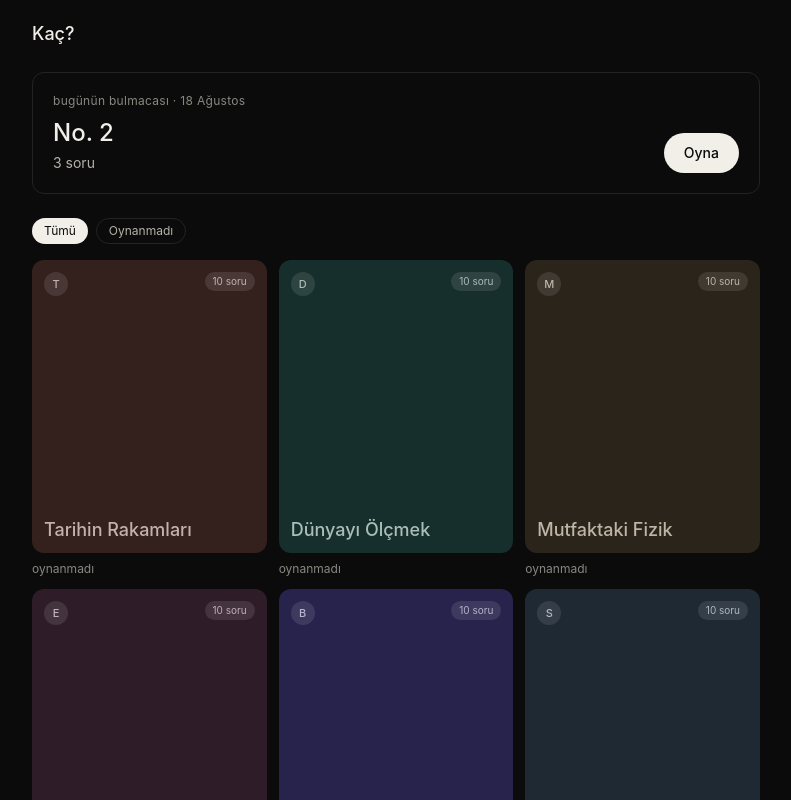
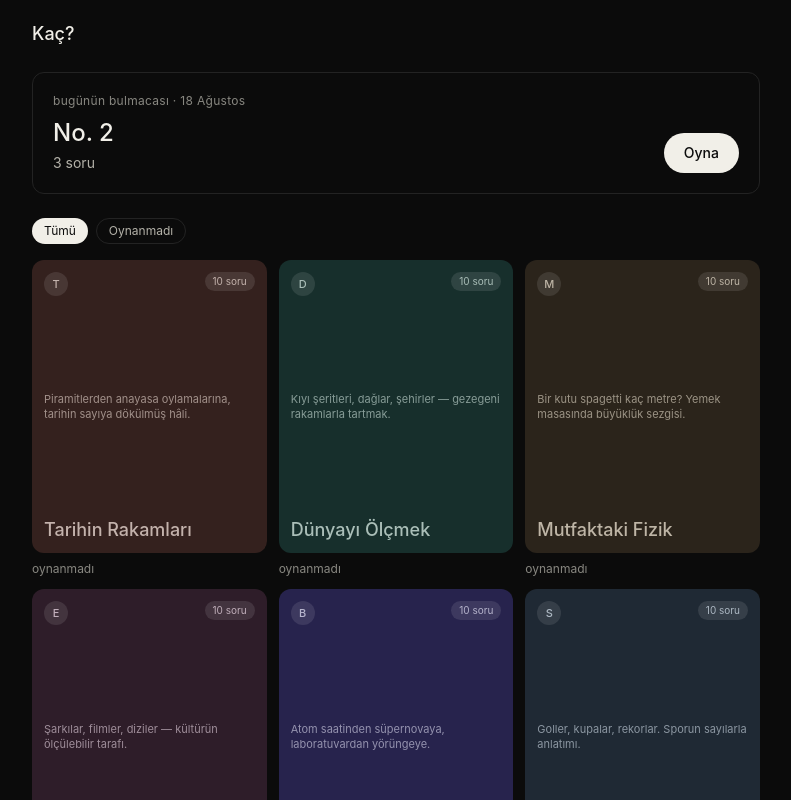
Before and after one commit to OmerHarmankayaC/quiz, a Next.js app: page / in a window 1280 px wide. Shown: the top 800 px of the page, without its empty margins (244-1035 px from the left). Built offline with nearby package versions, Linux system fonts and the light colour scheme.

Commit message:
feat: paket kartinda aciklamayi goster, erisilebilir adi sabitle
Karta basligin altina aciklama eklendi (opsiyonel, kirpma yok).
Link'e "{baslik}, {n} soru" seklinde acik aria-label verildi ki
gorsel icerikten bagimsiz, baslik-once bir erisilebilir ad kalsin.

```diff
--- a/components/PaketKarti.tsx
+++ b/components/PaketKarti.tsx
@@ -10,13 +10,17 @@ interface Props {
 
 export function PaketKarti({ paket, enIyi, yuklendi }: Props) {
 	const maksimum = paket.soru_ids.length * 100;
-	const { zemin, metin } = paketRenkleri(paket);
+	const { zemin, metin, aciklama } = paketRenkleri(paket);
 	const kaplama = kaplamaRengi(zemin);
 	// Astral karakterle (ör. emoji) baslayan basliklarda charAt(0) surrogate cifti bolerdi.
 	const monogram = ([...paket.baslik.trim()][0] ?? '').toLocaleUpperCase('tr');
 
 	return (
-		<Link href={`/paket/${paket.slug}`} className="block">
+		<Link
+			href={`/paket/${paket.slug}`}
+			className="block"
+			aria-label={`${paket.baslik}, ${paket.soru_ids.length} soru`}
+		>
 			<div
 				className="flex aspect-[4/5] flex-col justify-between rounded-xl p-3"
 				style={{ background: zemin, color: metin }}
@@ -36,6 +40,11 @@ export function PaketKarti({ paket, enIyi, yuklendi }: Props) {
 						{paket.soru_ids.length} soru
 					</span>
 				</div>
+				{paket.aciklama && (
+					<span className="break-words text-[11px] leading-snug" style={{ color: aciklama }}>
+						{paket.aciklama}
+					</span>
+				)}
 				<span className="break-words text-lg font-medium leading-tight">{paket.baslik}</span>
 			</div>
 			{/* Kayit okunmadan once "oynanmadı" demek yanlis olabilir; satir yer tutar. */}
```
